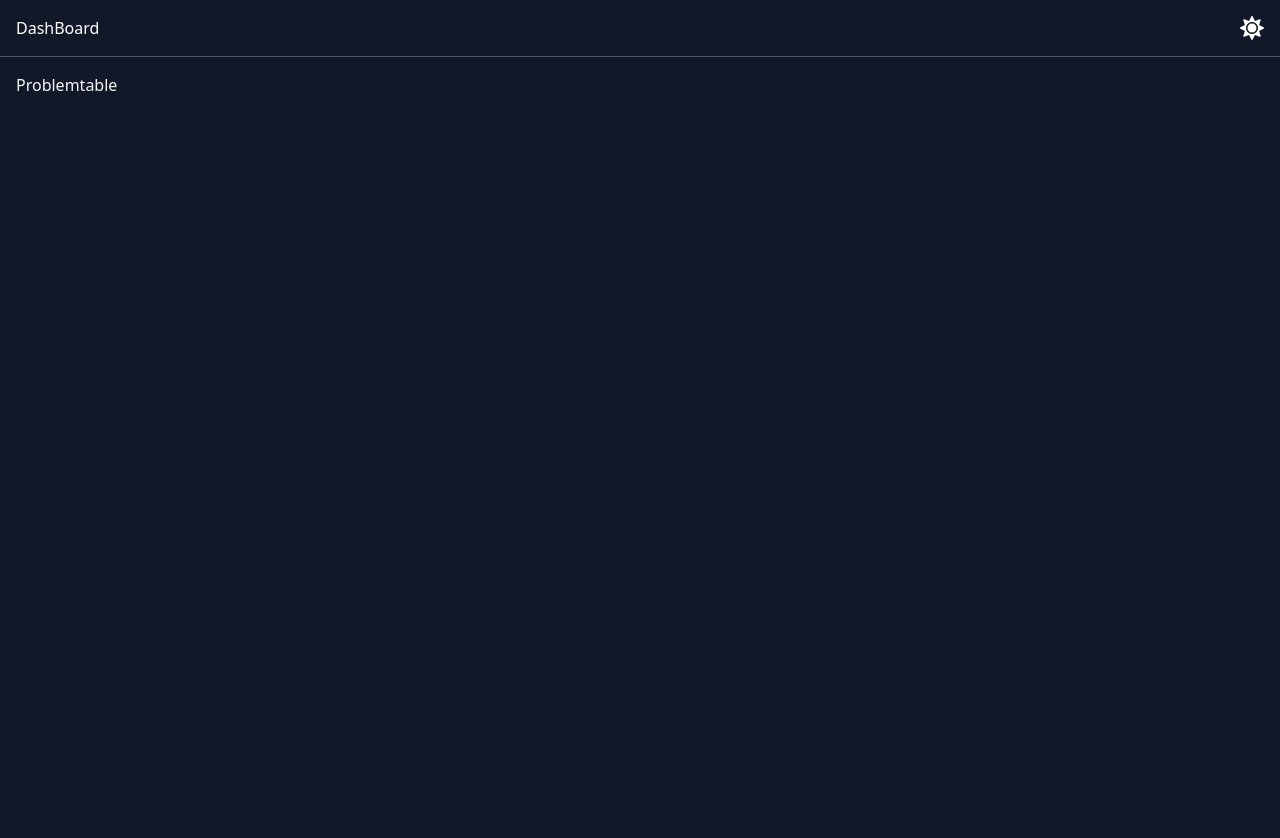
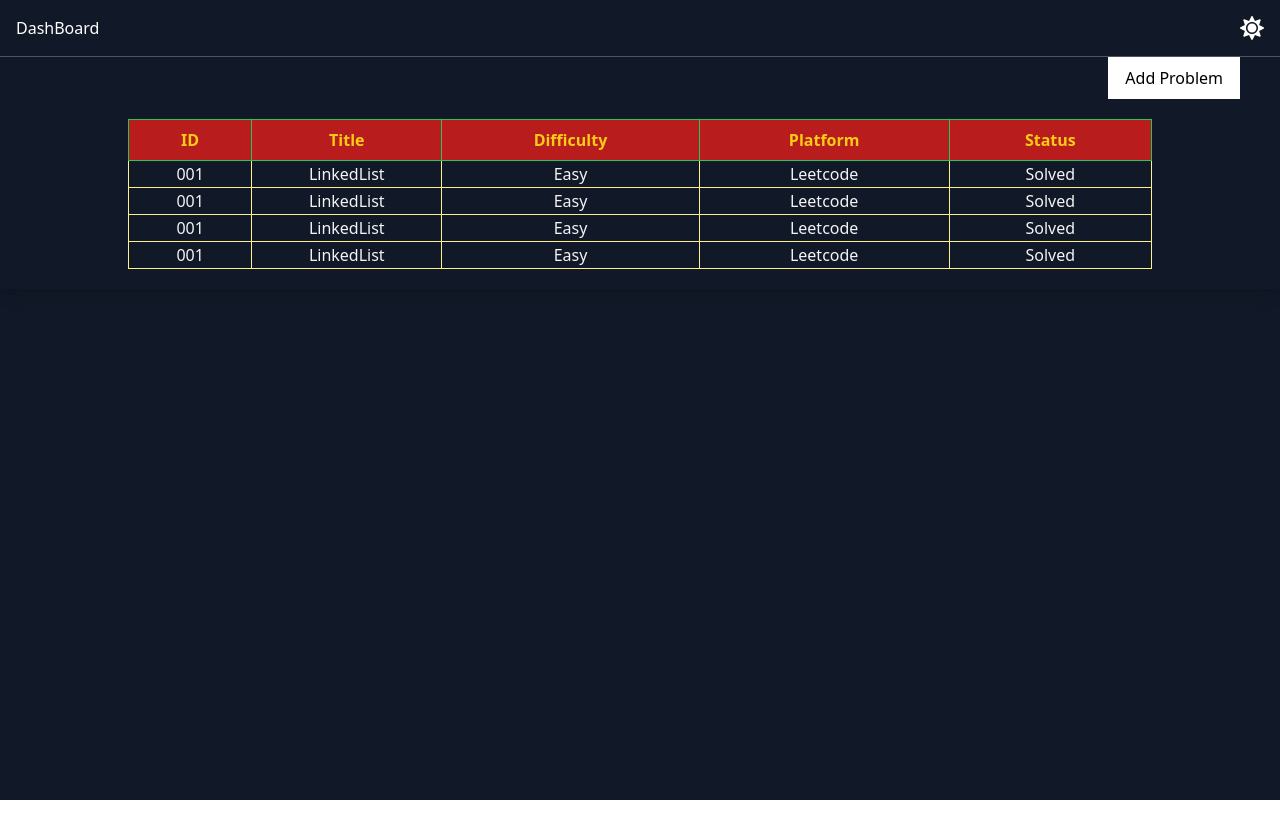
Before and after one commit to karenthiran/Problem-Solving-Tracker, a React (Vite) app: page /dashboard in a window 1280 px wide. Shown: the top 838 px of the page. After the commit the page ends 800 px from the top, so only its background shows below. Built offline with nearby package versions, Linux system fonts and the light colour scheme.

Commit message:
initilixed the table contents

```diff
--- a/src/components/Problemtable.jsx
+++ b/src/components/Problemtable.jsx
@@ -2,14 +2,70 @@ import ThemeContextProvider from "../context/ThemeContextProvider";
 import Navbar from "./dashboardcomponents/NavBar";
 
 export const Problemtable = () => {
-  return (
-    <ThemeContextProvider>
-      <div>
-        <Navbar/>
-      </div>
-      <div className="fexl h-screen bg-gray-100 text-gray-900 dark:bg-gray-900 dark:text-gray-100 p-4">Problemtable</div>
-    </ThemeContextProvider>
-
-  )
-}
+    return (
+        <ThemeContextProvider>
+            <div className="min-h-screen bg-gray-100 dark:bg-gray-900">
+                <Navbar />
+                <div className="flex w-full justify-end">
+                    <button className="mr-10 border border-white bg-white px-4 py-2">
+                        Add Problem
+                    </button>
+                </div>
+                <div className="flex justify-center p-5 shadow-lg dark:text-gray-100">
+                    <table className="w-full max-w-5xl table-auto border-collapse border border-gray-300">
+                        <thead>
+                            <tr className="bg-red-700 text-yellow-400">
+                                <th className="border border-green-500 px-4 py-2 text-center">
+                                    ID
+                                </th>
+                                <th className="border border-green-500 px-4 py-2 text-center">
+                                    Title
+                                </th>
+                                <th className="border border-green-500 px-4 py-2 text-center">
+                                    Difficulty
+                                </th>
+                                <th className="border border-green-500 px-4 py-2 text-center">
+                                    Platform
+                                </th>
+                                <th className="border border-green-500 px-4 py-2 text-center">
+                                    Status
+                                </th>
+                            </tr>
+                        </thead>
+                        <tbody>
+                            <tr className="text-center hover:bg-green-400">
+                                <td className="border border-yellow-200">001</td>
+                                <td className="border border-yellow-200">LinkedList</td>
+                                <td className="border border-yellow-200">Easy</td>
+                                <td className="border border-yellow-200">Leetcode</td>
+                                <td className="border border-yellow-200">Solved</td>
+                            </tr>
+                            <tr className="text-center hover:bg-green-400">
+                                <td className="border border-yellow-200">001</td>
+                                <td className="border border-yellow-200">LinkedList</td>
+                                <td className="border border-yellow-200">Easy</td>
+                                <td className="border border-yellow-200">Leetcode</td>
+                                <td className="border border-yellow-200">Solved</td>
+                            </tr>
+                            <tr className="text-center hover:bg-green-400">
+                                <td className="border border-yellow-200">001</td>
+                                <td className="border border-yellow-200">LinkedList</td>
+                                <td className="border border-yellow-200">Easy</td>
+                                <td className="border border-yellow-200">Leetcode</td>
+                                <td className="border border-yellow-200">Solved</td>
+                            </tr>
+                            <tr className="text-center hover:bg-green-400">
+                                <td className="border border-yellow-200">001</td>
+                                <td className="border border-yellow-200">LinkedList</td>
+                                <td className="border border-yellow-200">Easy</td>
+                                <td className="border border-yellow-200">Leetcode</td>
+                                <td className="border border-yellow-200">Solved</td>
+                            </tr>
+                        </tbody>
+                    </table>
+                </div>
+            </div>
+        </ThemeContextProvider>
+    );
+};
 export default Problemtable;
```
